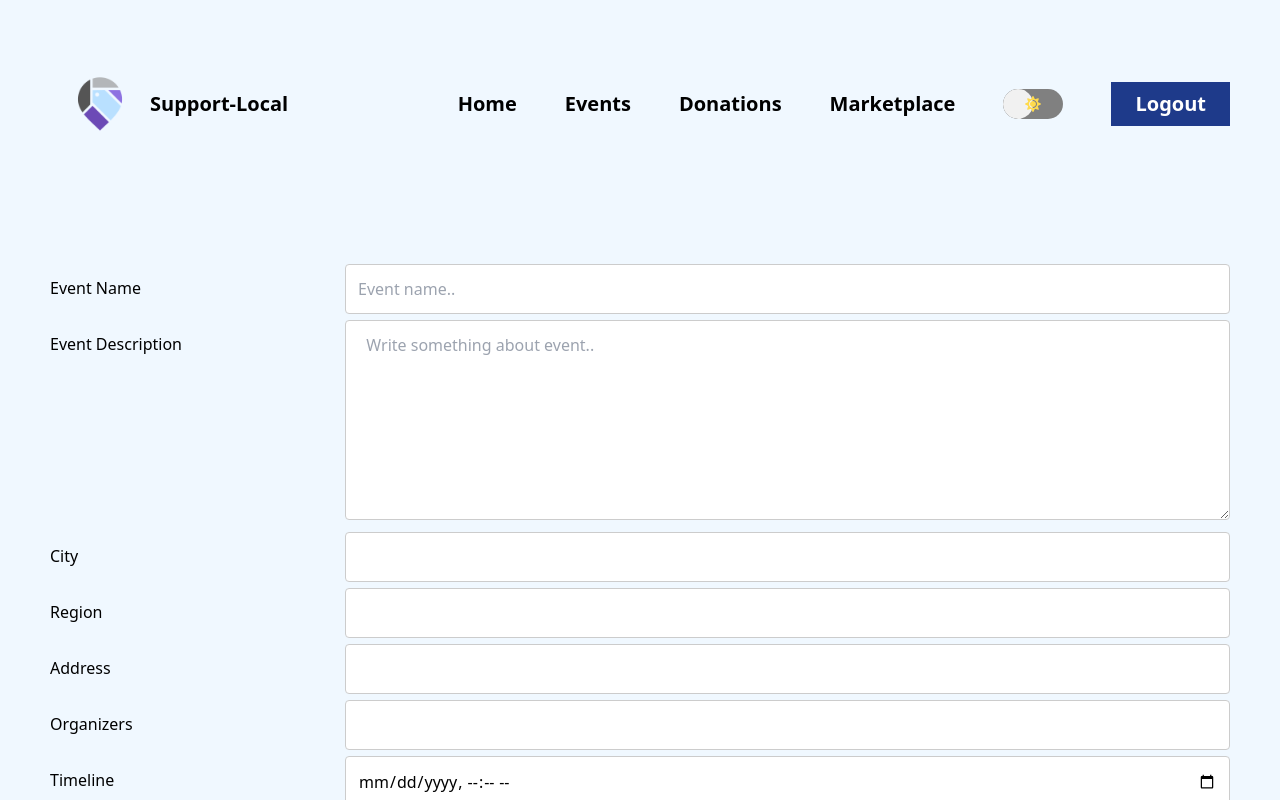
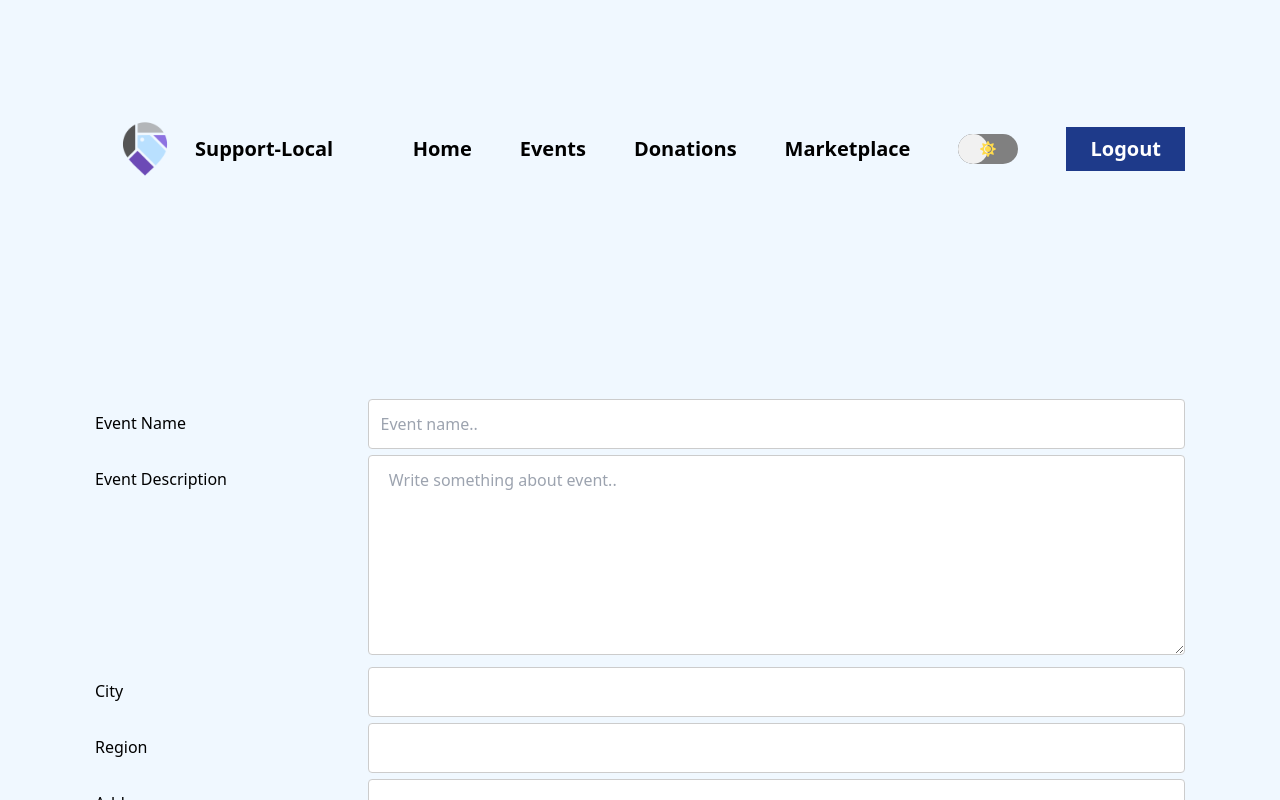
Before and after one commit to adityabisht02/Support-Local-Communities, a React (Create React App) app: page /createEvent in a window 1280 px wide. Shown: the top 800 px of the page. Built offline with nearby package versions, Linux system fonts and the light colour scheme; no server answers.

Commit message:
Theme and padding added to Event Pages

```diff
--- a/src/donations/pages/DonationPost.js
+++ b/src/donations/pages/DonationPost.js
@@ -98,7 +98,7 @@ const DonationPost = () => {
   };
 
   return (
-      <div className={`navbar ${navbarCSS}`}>
+    <div className={`navbar ${navbarCSS}`}>
       <div className="container mx-auto px-4">
         <div className="donationPost">
           <div className="donation-list">
--- a/src/events/pages/CreateEventPage.css
+++ b/src/events/pages/CreateEventPage.css
@@ -43,7 +43,7 @@ textarea {
 
 .container {
   border-radius: 5px;
-  padding: 50px;
+  padding: 95px;
   margin: auto;
 }
 
--- a/src/events/pages/CreateEventPage.js
+++ b/src/events/pages/CreateEventPage.js
@@ -1,8 +1,12 @@
-import React, { useState } from "react";
+import React, { useState, useContext } from "react";
 import "./CreateEventPage.css";
 import api from "../../apis/apis";
+import { ThemeContext } from "../../ThemeContext";
+import '../../components/Navbar.css';
 
 const CreateEvent = () => {
+  const { theme } = useContext(ThemeContext);
+  const navbarCSS = theme === "dark" ? "navbar-dark" : "";
   const [Name, setName] = useState("");
   const [Description, setDescription] = useState("");
   const [City, setCity] = useState("");
@@ -40,13 +44,14 @@ const CreateEvent = () => {
 
   return (
     <React.Fragment>
+      <div className={`navbar ${navbarCSS}`}>
         <div className="container">
           <form onSubmit={handleSubmit}>
             <div className="row">
               <div className="col-25">
                 <label>Event Name</label>
               </div>
-            <div className="col-75">
+              <div className="col-75 text-black">
                 <input
                   type="text"
                   value={Name}
@@ -61,6 +66,7 @@ const CreateEvent = () => {
               </div>
               <div className="col-75">
                 <textarea
+                  className="text-black"
                   type="text"
                   value={Description}
                   onChange={(e) => setDescription(e.target.value)}
@@ -74,6 +80,7 @@ const CreateEvent = () => {
               </div>
               <div className="col-75">
                 <input
+                  className="text-black"
                   type="text"
                   value={City}
                   onChange={(e) => setCity(e.target.value)}
@@ -86,6 +93,7 @@ const CreateEvent = () => {
               </div>
               <div className="col-75">
                 <input
+                  className="text-black"
                   type="text"
                   value={Region}
                   onChange={(e) => setRegion(e.target.value)}
@@ -98,6 +106,7 @@ const CreateEvent = () => {
               </div>
               <div className="col-75">
                 <input
+                  className="text-black"
                   type="text"
                   value={Address}
                   onChange={(e) => setAddress(e.target.value)}
@@ -111,6 +120,7 @@ const CreateEvent = () => {
               </div>
               <div className="col-75">
                 <input
+                  className="text-black"
                   type="text"
                   value={Organizers}
                   onChange={(e) => setOrganizers(e.target.value)}
@@ -123,12 +133,14 @@ const CreateEvent = () => {
               </div>
               <div className="col-75">
                 <input
+                  className="text-black"
                   type="datetime-local"
                   value={StartTime}
                   onChange={(e) => setStartTime(e.target.value)}
                 />
                 <br />
                 <input
+                  className="text-black"
                   type="datetime-local"
                   value={EndTime}
                   onChange={(e) => setEndTime(e.target.value)}
@@ -141,6 +153,7 @@ const CreateEvent = () => {
               </div>
               <div className="col-75">
                 <input
+                  className="text-black"
                   type="text"
                   value={Images}
                   onChange={(e) => setImage(e.target.value)}
@@ -152,6 +165,7 @@ const CreateEvent = () => {
             </div>
           </form>
         </div>
+      </div>
     </React.Fragment>
   );
 };
--- a/src/events/pages/EventListsPage.js
+++ b/src/events/pages/EventListsPage.js
@@ -1,8 +1,12 @@
-import React, { useState, useEffect } from "react";
+import React, { useState, useEffect, useContext } from "react";
 import "./EventListsPage.css";
 import api, { client } from "../../apis/apis";
+import { ThemeContext } from "../../ThemeContext";
+import '../../components/Navbar.css';
 
 const EventLists = () => {
+  const { theme } = useContext(ThemeContext);
+  const navbarCSS = theme === "dark" ? "navbar-dark" : "";
   const [documents, setDocuments] = useState([]);
 
   //REALTIME CREATION, UPDATION AND DELETION.
@@ -62,6 +66,7 @@ const EventLists = () => {
   if (documents) {
     return (
       <React.Fragment>
+        <div className={`navbar ${navbarCSS}`}>
           <div class="grid grid-flow-row gap-8 text-neutral-600 sm:grid-cols-1 md:grid-cols-2 lg:grid-cols-3 xl:grid-cols-4">
             {documents.map((document) => (
               <div class="ml-6 mt-5 mb-12 mr-6">
@@ -96,12 +101,13 @@ const EventLists = () => {
               </div>
             ))}
           </div>
+        </div>
       </React.Fragment>
     );
   } else {
     return (
       <React.Fragment>
-        <div>
+         <div className={`navbar ${navbarCSS}`}>
           <p>Loading...</p>
         </div>
       </React.Fragment>
--- a/src/events/pages/EventPostPage.js
+++ b/src/events/pages/EventPostPage.js
@@ -1,9 +1,13 @@
-import React, { useState, useEffect } from "react";
+import React, { useState, useEffect, useContext } from "react";
 import { useParams } from "react-router-dom";
 import "./EventPostPage.css";
 import api from "../../apis/apis";
+import { ThemeContext } from "../../ThemeContext";
+import '../../components/Navbar.css';
 
 const EventDetails = () => {
+  const { theme } = useContext(ThemeContext);
+  const navbarCSS = theme === "dark" ? "navbar-dark" : "";
   const { id } = useParams();
 
   const [document, setDocument] = useState(null);
@@ -22,13 +26,13 @@ const EventDetails = () => {
 
   return (
     <React.Fragment>
-      <div>
+      <div className={`navbar ${navbarCSS}`}>
         {document ? (
           <div className="card">
             <img src={document.Images} alt="events-image" />
-            <h1>
+            <p className="text-4xl font-bold text-black">
               <strong>{document.Name}</strong>
-            </h1>
+            </p>
             <p className="price">
               {document.Region}, {document.City}, {document.Address}
             </p>
@@ -37,7 +41,7 @@ const EventDetails = () => {
             </p>
             <p className="price">From - {document.StartTime}</p>
             <p className="price">To - {document.EndTime}</p>
-            <p>{document.Description}</p>
+            <p className="text-black">{document.Description}</p>
           </div>
         ) : (
           <p>Loading...</p>
--- a/src/events/pages/GetEventsPage.js
+++ b/src/events/pages/GetEventsPage.js
@@ -1,8 +1,11 @@
-import React, { useState, useEffect } from "react";
+import React, { useState, useEffect, useContext } from "react";
 import "./EventListsPage.css";
 import api from "../../apis/apis";
+import { ThemeContext } from "../../ThemeContext";
 
 const GetEvents = () => {
+  const { theme } = useContext(ThemeContext);
+  const navbarCSS = theme === "dark" ? "navbar-dark" : "";
   const [documents, setDocuments] = useState([]);
 
   useEffect(() => {
@@ -21,6 +24,7 @@ const GetEvents = () => {
   if (documents.length > 0) {
     return (
       <React.Fragment>
+        <div className={`navbar ${navbarCSS}`}>
           <div class="grid grid-flow-row gap-8 text-neutral-600 sm:grid-cols-1 md:grid-cols-2 lg:grid-cols-3 xl:grid-cols-4">
             {documents.map((document) => (
               <div class="ml-6 mt-5 mb-12 mr-6">
@@ -55,12 +59,15 @@ const GetEvents = () => {
               </div>
             ))}
           </div>
+        </div>
       </React.Fragment>
     );
   } else {
     return (
       <React.Fragment>
+        <div className={`navbar ${navbarCSS}`}>
           <p>No events in your areas</p>
+        </div>
       </React.Fragment>
     );
   }
```
Lines whose indentation alone changed are shown as unchanged.
